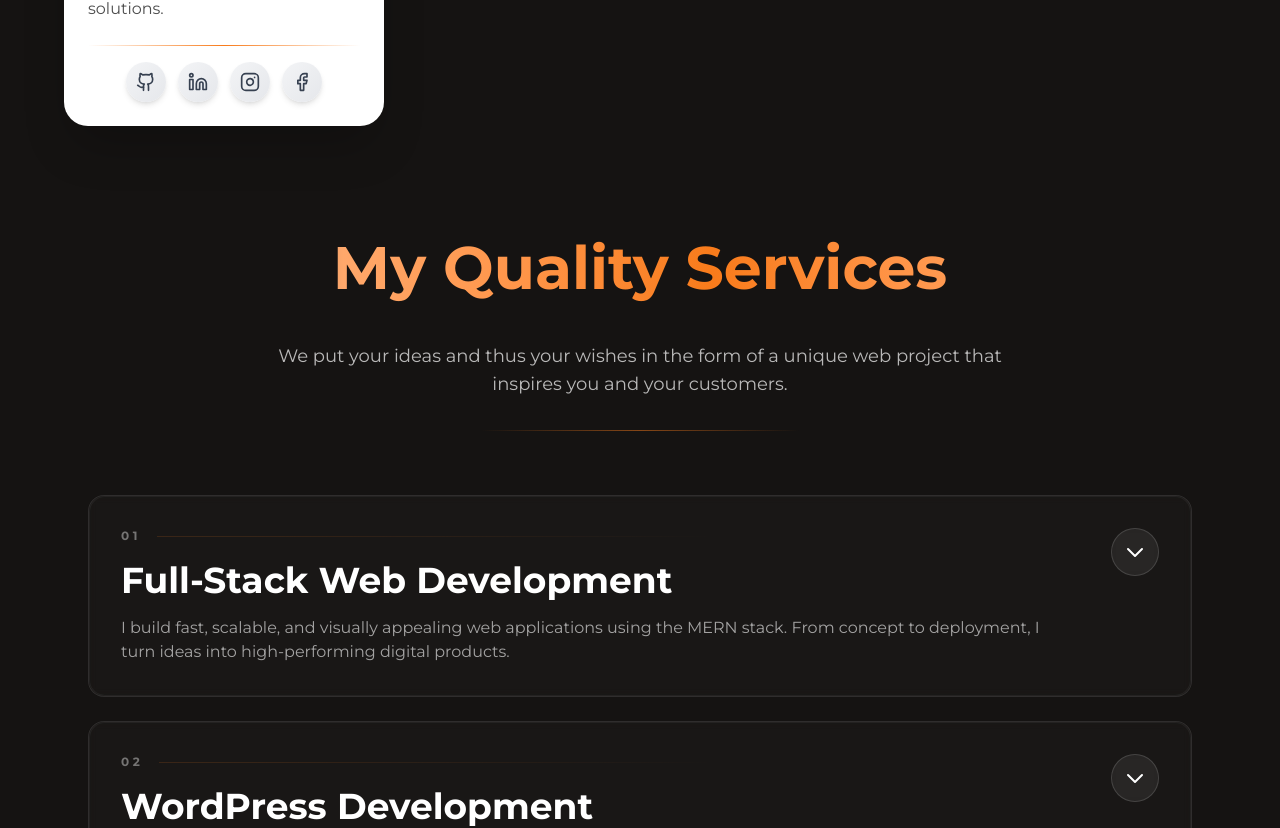
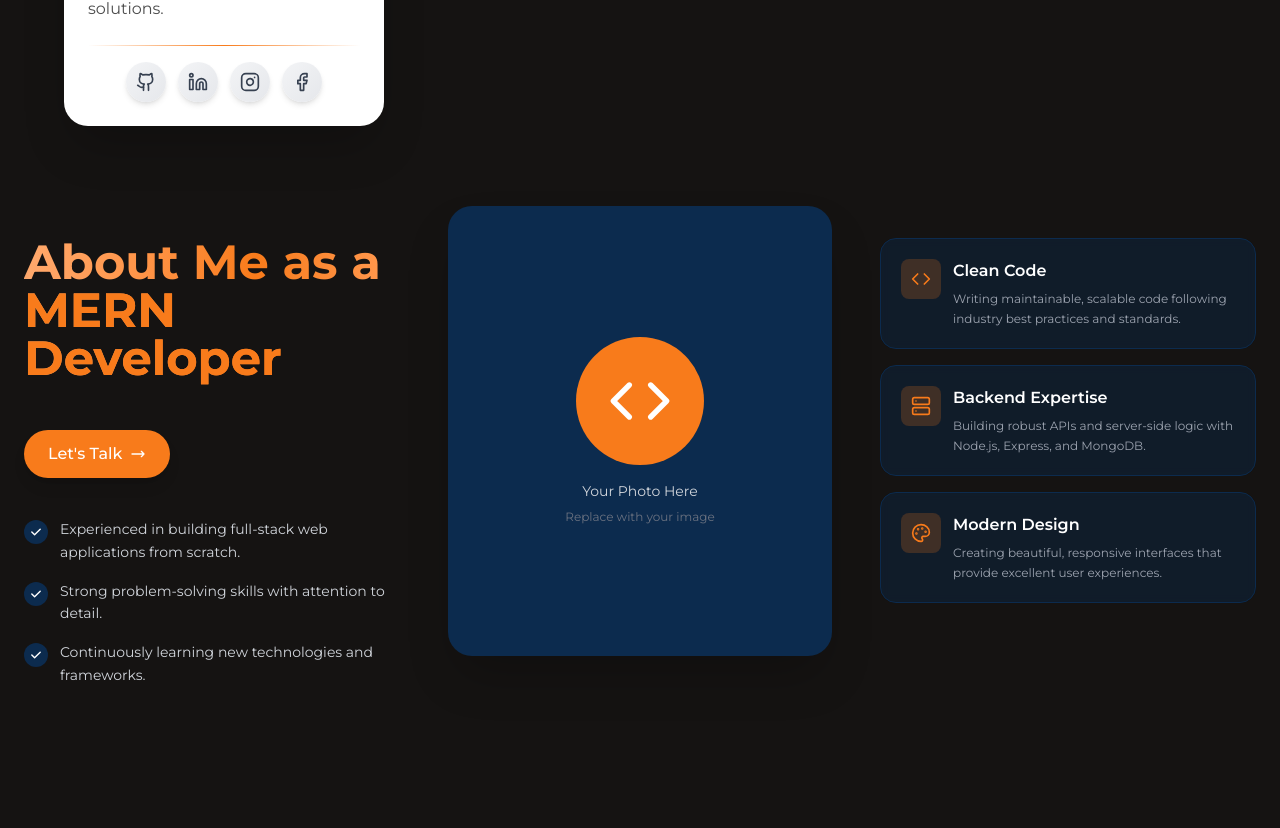
Before and after one commit to KamelMesbahi13/portfolio, a React (Vite) app: page / in a window 1280 px wide. Shown: the part 657-1485 px from the top of the page. Built offline with nearby package versions, Linux system fonts and the light colour scheme.

Commit message:
adding about us section

```diff
--- a/src/Components/Home/Home.jsx
+++ b/src/Components/Home/Home.jsx
@@ -7,7 +7,7 @@ import HomeAbout from "./HomeAbout/HomeAbout";
 const Home = () => (
   <div>
     <PortfolioPage />
-    {/* <HomeAbout /> */}
+    <HomeAbout />
     <MyQualityServices />
     <RecentWork />
     {/* <Technologies /> */}
--- a/src/Components/Home/HomeAbout/HomeAbout.jsx
+++ b/src/Components/Home/HomeAbout/HomeAbout.jsx
@@ -1,47 +1,132 @@
-import Img from "../../../assets/mypic.png";
-import WebDev from "../../../assets/webdev.png";
-import Design from "../../../assets/design.png";
-import DarkVeil from "../../Ui/DarkVeil/DarkVeil";
+import React from "react";
+import { Code, Server, Palette } from "lucide-react";
+// import { exp } from "three/tsl";
 
 const HomeAbout = () => {
+  const cards = [
+    {
+      icon: <Code className="w-5 h-5" />,
+      title: "Clean Code",
+      description:
+        "Writing maintainable, scalable code following industry best practices and standards.",
+    },
+    {
+      icon: <Server className="w-5 h-5" />,
+      title: "Backend Expertise",
+      description:
+        "Building robust APIs and server-side logic with Node.js, Express, and MongoDB.",
+    },
+    {
+      icon: <Palette className="w-5 h-5" />,
+      title: "Modern Design",
+      description:
+        "Creating beautiful, responsive interfaces that provide excellent user experiences.",
+    },
+  ];
+
+  const highlights = [
+    "Experienced in building full-stack web applications from scratch.",
+    "Strong problem-solving skills with attention to detail.",
+    "Continuously learning new technologies and frameworks.",
+  ];
+
   return (
-    <div className="mt-20">
-      <div className="container">
-        <div>
-          <h1>MERN Developer, WordPress Creator & Digital Builder</h1>
-        </div>
-        <div className="">
-          <div className="flex justify-between">
-            <div className="w-[40%] mt-64">
-              <img src={Img} alt="" />
+    <div className="min-h-screen bg-[#151312] text-white py-20 px-6">
+      <div className="max-w-7xl mx-auto">
+        <div className="grid grid-cols-1 lg:grid-cols-[1fr_auto_1fr] gap-8 lg:gap-12 items-start">
+          {/* Left Section */}
+          <div className="space-y-6 lg:pt-8">
+            <div>
+              <h1 className="text-4xl lg:text-5xl font-bold mb-3">
+                About Me as a{" "}
+                <span className="text-[#F87B1B]">MERN Developer</span>
+              </h1>
             </div>
 
-            <div className="w-6/12">
-              <div className="mt-8">
-                <p>
-                  I’m Kamel Mesbahi — a passionate MERN developer and WordPress
-                  creator with a strong focus on clean design, fast performance,
-                  and real business results. With years of freelance experience,
-                  I build modern websites, custom plugins, e-commerce platforms,
-                  and digital experiences tailored for brands and entrepreneurs.
-                  From crafting unique logos and social media visuals to
-                  developing full web solutions through my agency Digital Team,
-                  my mission is simple: turn ideas into powerful digital tools
-                  that help people grow.
-                </p>
-              </div>
-              <div>
-                <div className="flex justify-between mt-10 ">
-                  <img className="w-[49%] rounded-lg" src={WebDev} alt="" />
-                  <img className="w-[49%] rounded-lg" src={Design} alt="" />
+            <button className="bg-[#F87B1B] text-white px-6 py-3 rounded-full font-medium hover:bg-[#e06a0a] transition-all duration-300 flex items-center gap-2 shadow-lg">
+              Let's Talk
+              <svg
+                className="w-4 h-4"
+                fill="none"
+                stroke="currentColor"
+                viewBox="0 0 24 24"
+              >
+                <path
+                  strokeLinecap="round"
+                  strokeLinejoin="round"
+                  strokeWidth={2}
+                  d="M17 8l4 4m0 0l-4 4m4-4H3"
+                />
+              </svg>
+            </button>
+
+            <div className="space-y-4 pt-4">
+              {highlights.map((highlight, index) => (
+                <div key={index} className="flex items-start gap-3">
+                  <div className="w-6 h-6 rounded-full bg-[#0C2B4E] flex items-center justify-center flex-shrink-0 mt-0.5">
+                    <svg
+                      className="w-3.5 h-3.5 text-white"
+                      fill="currentColor"
+                      viewBox="0 0 20 20"
+                    >
+                      <path
+                        fillRule="evenodd"
+                        d="M16.707 5.293a1 1 0 010 1.414l-8 8a1 1 0 01-1.414 0l-4-4a1 1 0 011.414-1.414L8 12.586l7.293-7.293a1 1 0 011.414 0z"
+                        clipRule="evenodd"
+                      />
+                    </svg>
+                  </div>
+                  <p className="text-gray-300 text-sm leading-relaxed">
+                    {highlight}
+                  </p>
+                </div>
+              ))}
+            </div>
+          </div>
+
+          {/* Center - Image */}
+          <div className="flex justify-center lg:justify-start">
+            <div className="w-full max-w-sm lg:w-80 xl:w-96 h-[450px] bg-[#0C2B4E] rounded-3xl overflow-hidden shadow-2xl">
+              <div className="w-full h-full flex items-center justify-center p-8">
+                <div className="text-center">
+                  <div className="w-32 h-32 bg-[#F87B1B] rounded-full mx-auto mb-4 flex items-center justify-center">
+                    <Code className="w-16 h-16 text-white" />
+                  </div>
+                  <p className="text-gray-300 text-sm">Your Photo Here</p>
+                  <p className="text-gray-500 text-xs mt-2">
+                    Replace with your image
+                  </p>
                 </div>
               </div>
             </div>
+          </div>
+
+          {/* Right Section - Cards */}
+          <div className="space-y-4 lg:pt-8">
+            {cards.map((card, index) => (
+              <div
+                key={index}
+                className="bg-[#0C2B4E] bg-opacity-40 backdrop-blur-sm p-5 rounded-2xl border border-[#0C2B4E] hover:border-[#F87B1B] transition-all duration-300 group"
+              >
+                <div className="flex items-start gap-3">
+                  <div className="w-10 h-10 bg-[#F87B1B] bg-opacity-20 rounded-lg flex items-center justify-center flex-shrink-0 group-hover:bg-opacity-30 transition-all">
+                    <span className="text-[#F87B1B]">{card.icon}</span>
+                  </div>
+                  <div className="flex-1 min-w-0">
+                    <h3 className="font-semibold text-base mb-1.5">
+                      {card.title}
+                    </h3>
+                    <p className="text-gray-400 text-xs leading-relaxed">
+                      {card.description}
+                    </p>
+                  </div>
+                </div>
+              </div>
+            ))}
           </div>
         </div>
       </div>
     </div>
   );
 };
-
 export default HomeAbout;
--- a/src/Components/Home/RecentWork/RecentWork.jsx
+++ b/src/Components/Home/RecentWork/RecentWork.jsx
@@ -273,7 +273,7 @@ const RecentWork = () => {
           <div className="h-px max-w-xs mx-auto mt-8 bg-gradient-to-r from-transparent via-secondColor/50 to-transparent" />
         </div>
 
-        <div className="grid grid-cols-1 gap-5 mt-4 md:mt-12 md:grid-cols-2">
+        <div className="grid grid-cols-1 gap-5 mt-7 md:mt-12 md:grid-cols-2">
           {projects.map((project) => (
             <div
               key={project.id}
--- a/src/index.css
+++ b/src/index.css
@@ -4,7 +4,7 @@
 
 @layer components {
   h1 {
-    @apply mb-4 text-4xl font-bold md:font-bold heading-gradient md:text-6xl;
+    @apply mb-0 text-4xl font-bold md:font-bold heading-gradient md:text-6xl;
   }
 
   h2 {
```
